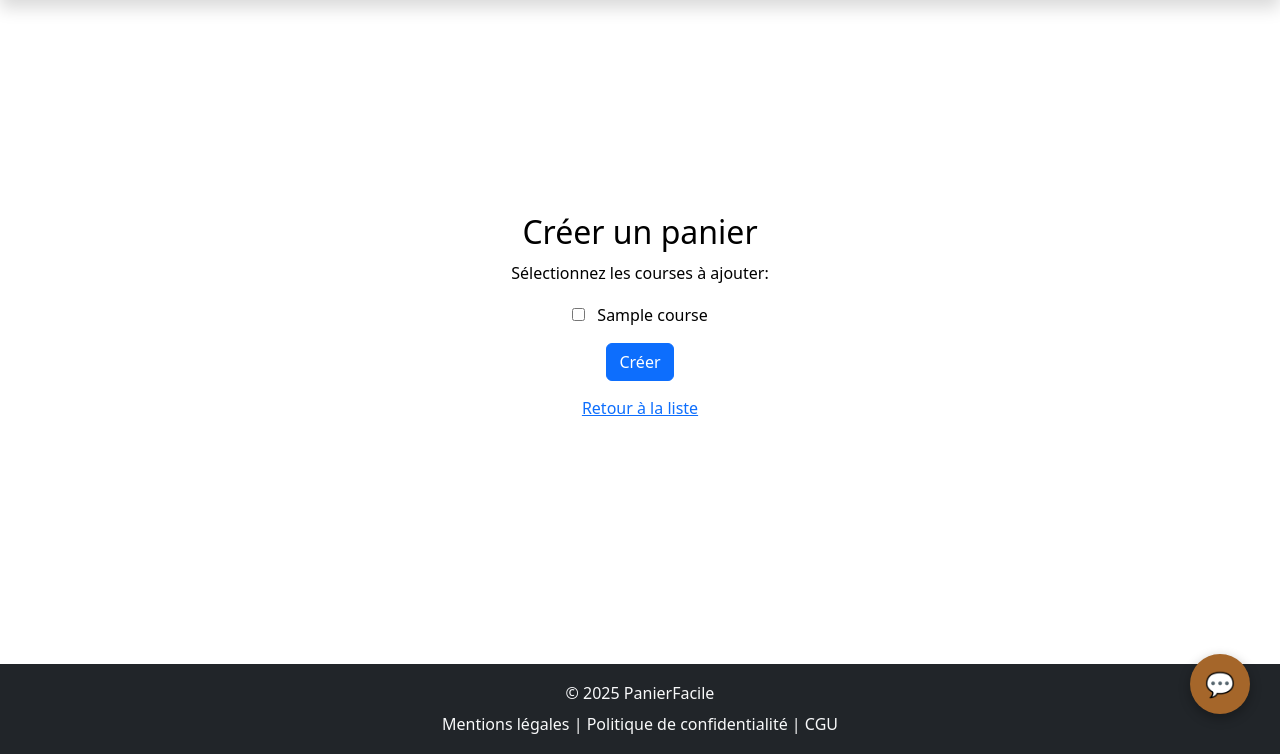
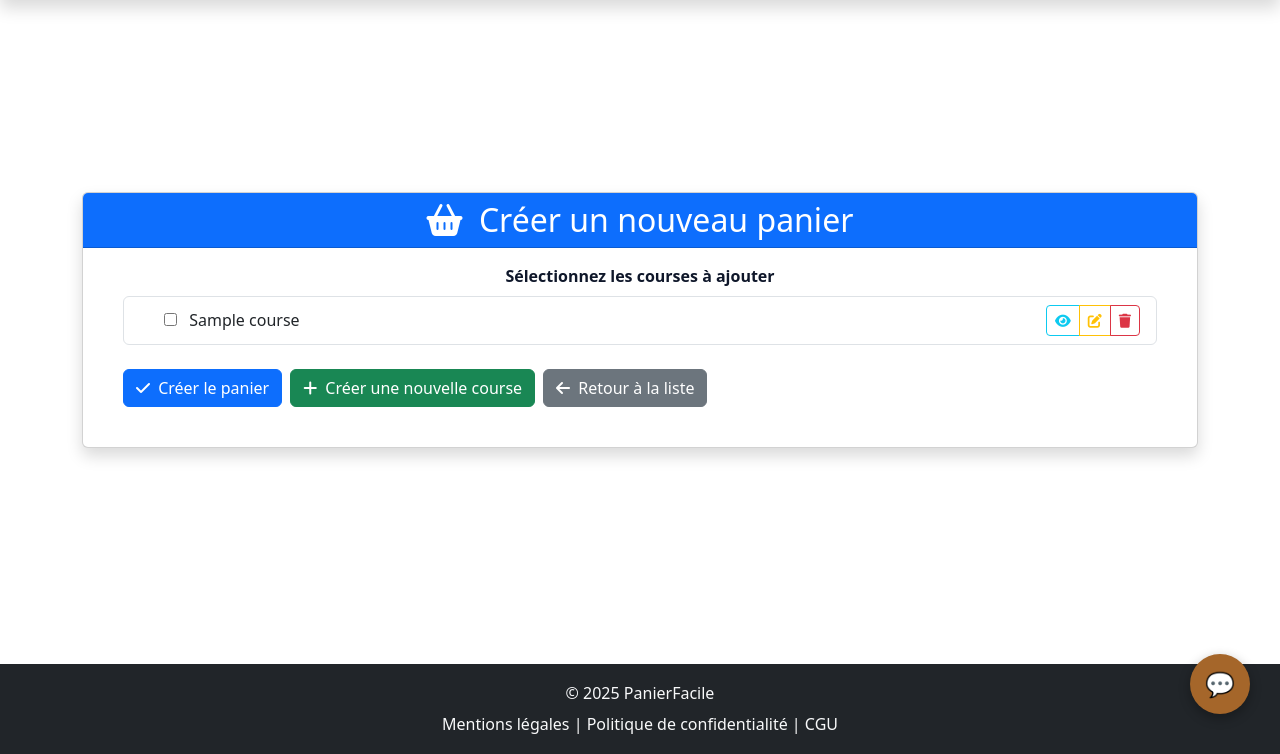
Before and after one commit to nasserbrid/panier_facile, a Django app: page /panier/creer_panier/ in a window 1280 px wide. Shown: the part 56-810 px from the top of the page. Run offline with Django 5.2, Linux system fonts and the light colour scheme; a user stored in the database is signed in; tables that the repository leaves empty hold one stand-in row (values such as "Sample post"); parts of the project's set-up code (start-up, migrations or seed data) failed here and were passed over; some libraries are stand-ins or nearby versions.

Commit message:
Fix Server Error 500 suppression course + amélioration gestion courses dans paniers

```diff
--- a/panier/templates/panier/creer_panier.html
+++ b/panier/templates/panier/creer_panier.html
@@ -2,11 +2,63 @@
 {% block title %}Créer un panier{% endblock %}
 
 {% block content %}
-<h2>Créer un panier</h2>
-<form method="post">
-    {% csrf_token %}
-    {{ form.as_p }}
-    <button type="submit" class="btn btn-primary">Créer</button>
-</form>
-<a href="{% url 'liste_paniers' %}" class="btn btn-link mt-2">Retour à la liste</a>
+<div class="container py-4">
+  <div class="card shadow">
+    <div class="card-header bg-primary text-white">
+      <h2 class="mb-0">
+        <i class="fas fa-shopping-basket me-2"></i>
+        Créer un nouveau panier
+      </h2>
+    </div>
+    <div class="card-body">
+      <form method="post">
+        {% csrf_token %}
+
+        <div class="mb-4">
+          <label class="form-label fw-bold">{{ form.courses.label }}</label>
+
+          {% if form.courses.field.queryset %}
+          <div class="list-group">
+            {% for choice in form.courses %}
+            <div class="list-group-item d-flex justify-content-between align-items-center">
+              <div class="form-check">
+                {{ choice.tag }}
+                <label class="form-check-label" for="{{ choice.id_for_label }}">
+                  {{ choice.choice_label }}
+                </label>
+              </div>
+              <div class="btn-group btn-group-sm" role="group">
+                <a href="{% url 'detail_course' choice.choice_value %}" class="btn btn-outline-info" title="Voir les détails">
+                  <i class="fas fa-eye"></i>
+                </a>
+                <a href="{% url 'modifier_course' choice.choice_value %}" class="btn btn-outline-warning" title="Modifier">
+                  <i class="fas fa-edit"></i>
+                </a>
+                <a href="{% url 'supprimer_course' choice.choice_value %}" class="btn btn-outline-danger" title="Supprimer">
+                  <i class="fas fa-trash"></i>
+                </a>
+              </div>
+            </div>
+            {% endfor %}
+          </div>
+          {% else %}
+          <p class="text-muted">Aucune course disponible. <a href="{% url 'creer_course' %}">Créer une course</a></p>
+          {% endif %}
+        </div>
+
+        <div class="d-flex gap-2 flex-wrap">
+          <button type="submit" class="btn btn-primary">
+            <i class="fas fa-check me-1"></i> Créer le panier
+          </button>
+          <a href="{% url 'creer_course' %}" class="btn btn-success">
+            <i class="fas fa-plus me-1"></i> Créer une nouvelle course
+          </a>
+          <a href="{% url 'liste_paniers' %}" class="btn btn-secondary">
+            <i class="fas fa-arrow-left me-1"></i> Retour à la liste
+          </a>
+        </div>
+      </form>
+    </div>
+  </div>
+</div>
 {% endblock %}
```
Also changed, not shown: panier/templates/panier/detail_panier.html (+12 -0 lines).
